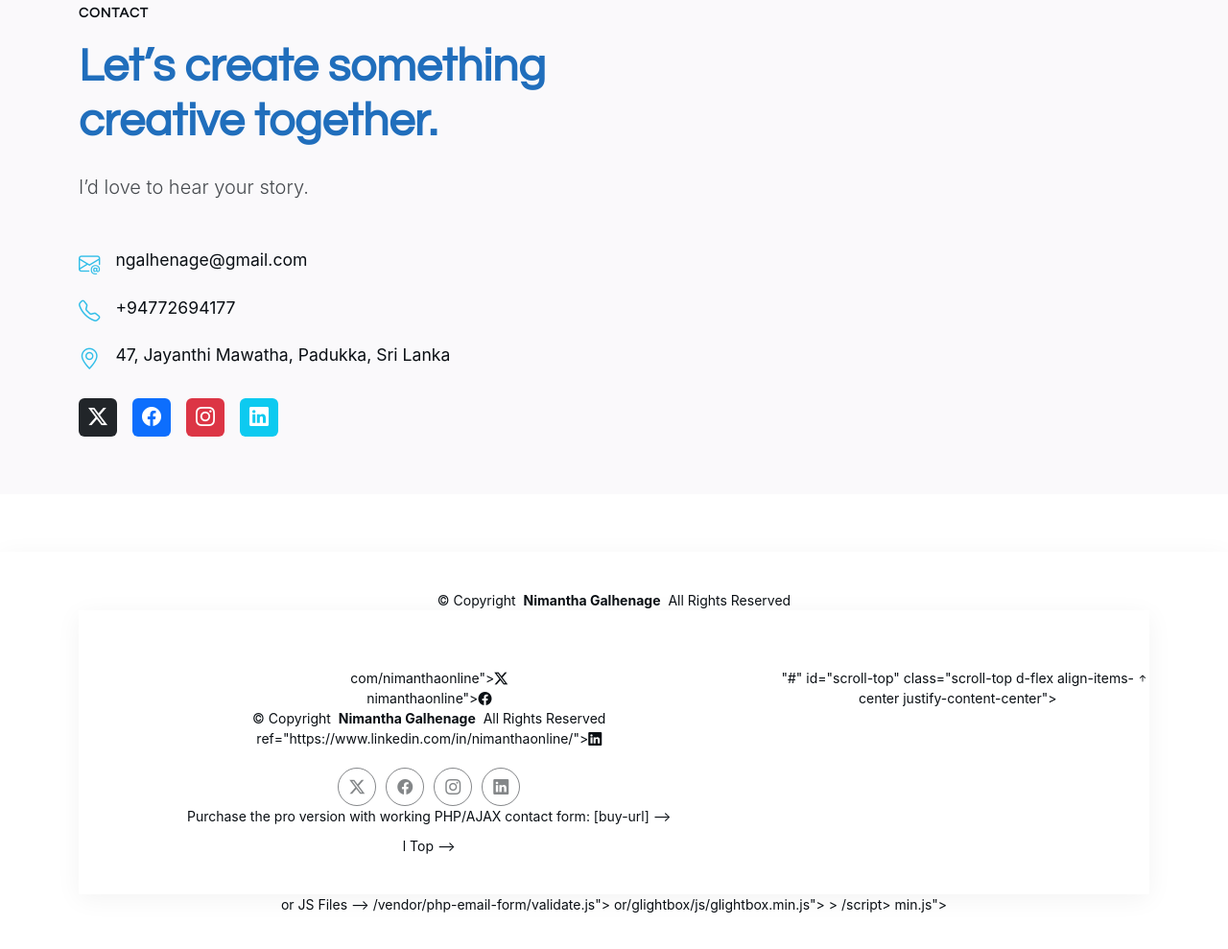
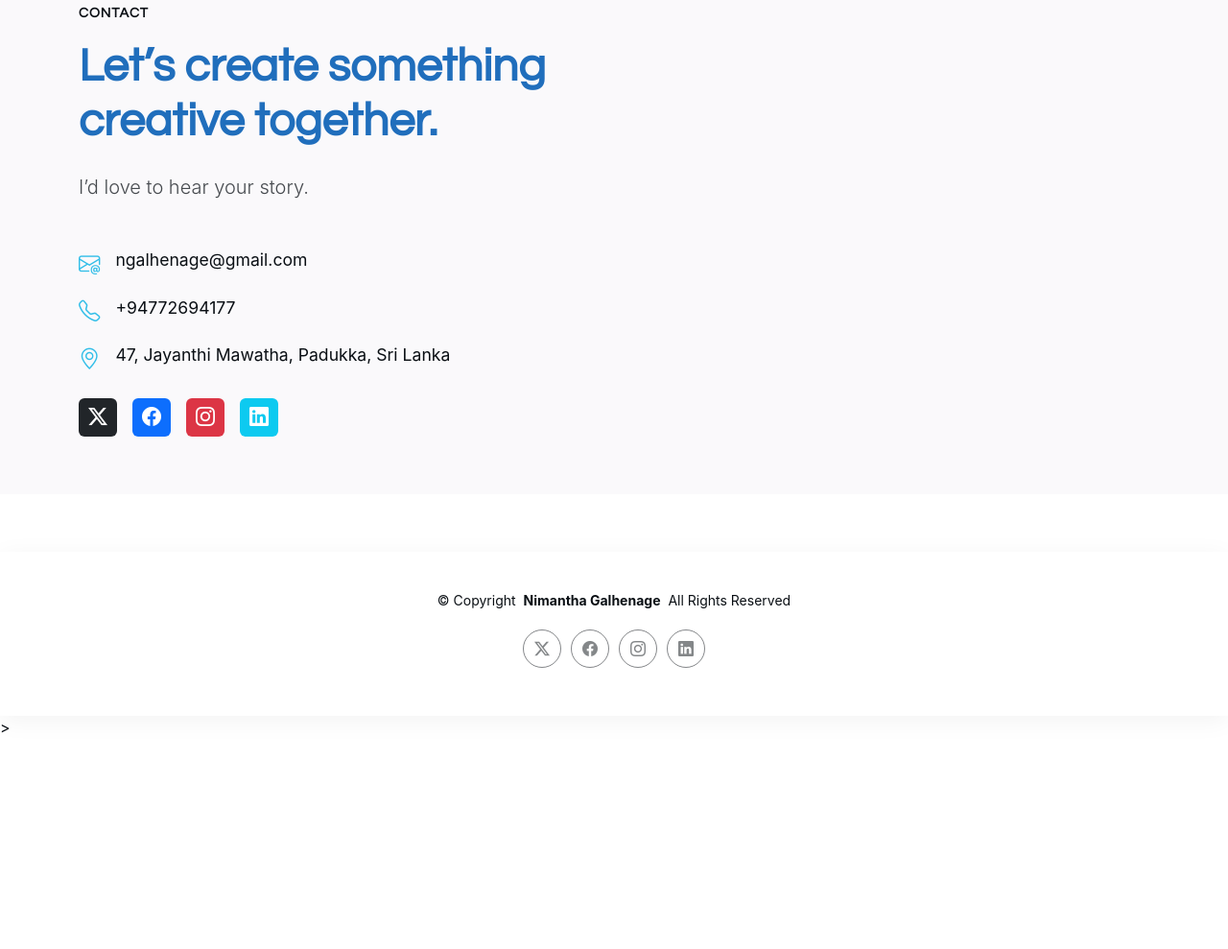
Before and after one commit to nimanthaonline/Portfolio, a plain HTML site: page index.html in a window 1280 px wide. Shown: the part 7840-8829 px from the top of the page at 96% size. After the commit the page ends 8610 px from the top, so only its background shows below. Drawn offline with Linux system fonts and the light colour scheme.

```diff
--- a/index.html
+++ b/index.html
@@ -817,40 +817,38 @@
 
   </main>
 
-  <footer id="footer" class="footer">
+<footer id="footer" class="footer">
 
     <div class="container">
       <div class="copyright text-center ">
         <p>© <span>Copyright</span> <strong class="px-1 sitename">Nimantha Galhenage</strong> <span>All Rights Reserved</span></p>
-  <footer id="footer" class="footer">
+      </div>
       <div class="social-links d-flex justify-content-center">
-    <div class="container">com/nimanthaonline"><i class="bi bi-twitter-x"></i></a>
-      <div class="copyright text-center ">nimanthaonline"><i class="bi bi-facebook"></i></a>
-        <p>© <span>Copyright</span> <strong class="px-1 sitename">Nimantha Galhenage</strong> <span>All Rights Reserved</span></p>
-      </div>ref="https://www.linkedin.com/in/nimanthaonline/"><i class="bi bi-linkedin"></i></a>
-      <div class="social-links d-flex justify-content-center">
-        <a href="https://x.com/nimanthaonline"><i class="bi bi-twitter-x"></i></a>
+         <a href="https://x.com/nimanthaonline"><i class="bi bi-twitter-x"></i></a>
         <a href="https://www.facebook.com/nimanthaonline"><i class="bi bi-facebook"></i></a>
         <a href="https://www.instagram.com/nimantha.galhenage/"><i class="bi bi-instagram"></i></a>
         <a href="https://www.linkedin.com/in/nimanthaonline/"><i class="bi bi-linkedin"></i></a>
-      </div> Purchase the pro version with working PHP/AJAX contact form: [buy-url] -->
+      </div>
       <div class="credits">
         <!-- All the links in the footer should remain intact. -->
         <!-- You can delete the links only if you've purchased the pro version. -->
         <!-- Licensing information: https://bootstrapmade.com/license/ -->
         <!-- Purchase the pro version with working PHP/AJAX contact form: [buy-url] -->
-      </div>l Top -->
-    </div>"#" id="scroll-top" class="scroll-top d-flex align-items-center justify-content-center"><i class="bi bi-arrow-up-short"></i></a>
 
-  </footer>or JS Files -->
+      </div>
+    </div>
+
+  </footer>
+
   <script src="assets/vendor/bootstrap/js/bootstrap.bundle.min.js"></script>
-  <!-- Scroll Top -->/vendor/php-email-form/validate.js"></script>
   <a href="#" id="scroll-top" class="scroll-top d-flex align-items-center justify-content-center"><i class="bi bi-arrow-up-short"></i></a>
   <script src="assets/vendor/waypoints/noframework.waypoints.js"></script>
-  <!-- Vendor JS Files -->or/glightbox/js/glightbox.min.js"></script>
+  <!-- Vendor JS Files -->
+   <script src="assets/vendor/glightbox/js/glightbox.min.js"></script>
   <script src="assets/vendor/bootstrap/js/bootstrap.bundle.min.js"></script>>
-  <script src="assets/vendor/php-email-form/validate.js"></script>/script>
-  <script src="assets/vendor/aos/aos.js"></script>min.js"></script>
+  <script src="assets/vendor/php-email-form/validate.js"></script></script>
+  <script src="assets/vendor/aos/aos.js">
+
   <script src="assets/vendor/waypoints/noframework.waypoints.js"></script>
   <script src="assets/vendor/glightbox/js/glightbox.min.js"></script>
   <script src="assets/vendor/imagesloaded/imagesloaded.pkgd.min.js"></script>
```
Also changed, not shown: portfolio-details.html (+1 -1 lines).
